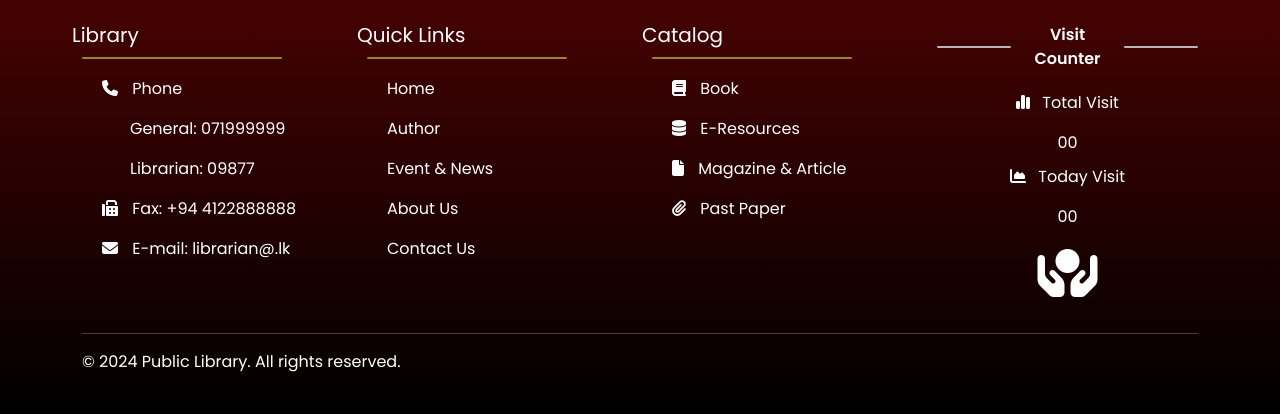
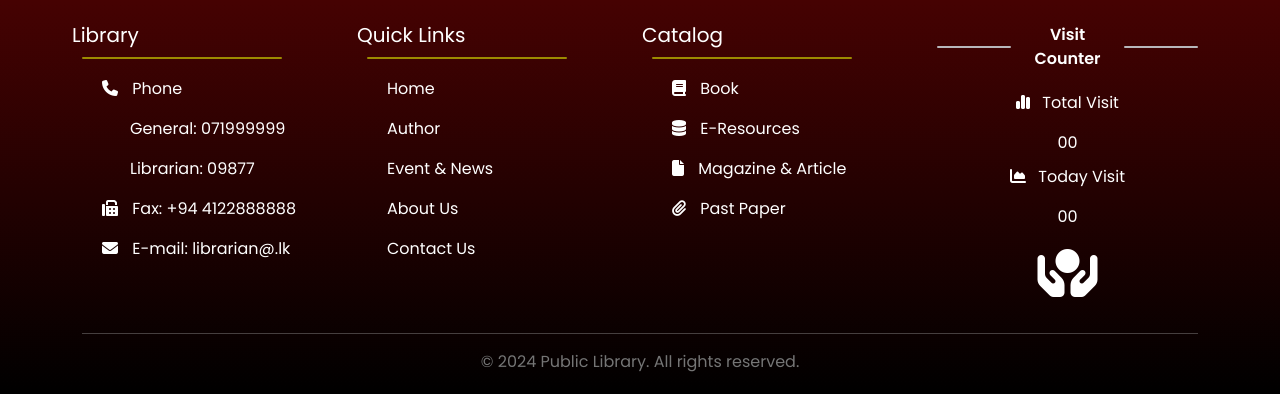
Before and after one commit to dilushamadushan/Online-Library-Management-System, a PHP site: page /index.php in a window 1280 px wide. Shown: the part 4149-4563 px from the top of the page. Run offline with PHP 8.4, Linux system fonts and the light colour scheme; the visitor is signed in with stand-in values (Sample User, id 1); some libraries are stand-ins or nearby versions.

Commit message:
some changes

```diff
--- a/assets/css/footer.css
+++ b/assets/css/footer.css
@@ -65,3 +65,9 @@
         .contact-info i{
             margin-right: 10px;
         }
+
+        .foo-text-center{
+            color: rgb(117, 117, 117);
+            text-align: center;
+            margin-bottom: -20px;
+        }
```
